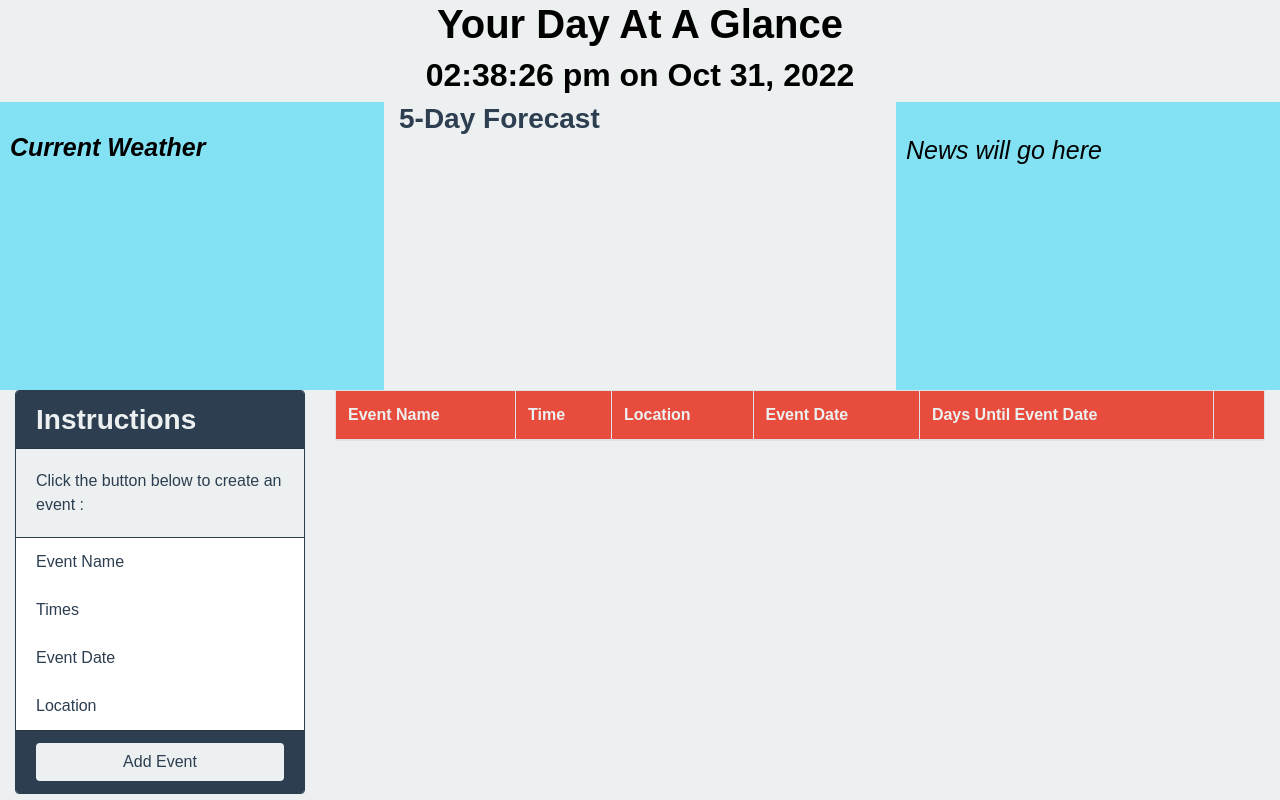
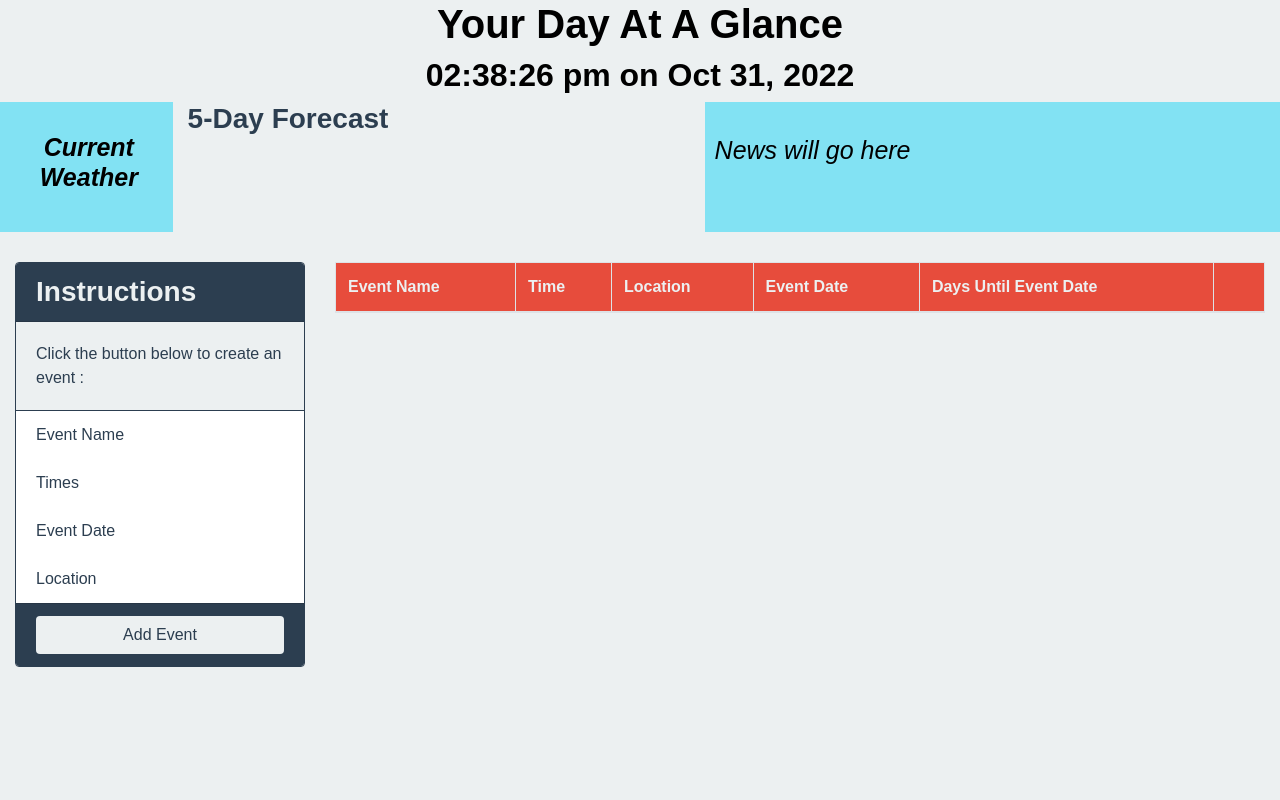
Before and after one commit to J-Howell-kc/Project_1_Repo, a plain HTML site: page index.html in a window 1280 px wide. Drawn offline with nearby package versions, Linux system fonts and the light colour scheme.

Commit message:
reshaping and margins

```diff
--- a/assets/css/style.css
+++ b/assets/css/style.css
@@ -1,22 +1,20 @@
 .container1 {
     display: inline-block;
-    width: 30%;
+    width: 15%;
     margin: 0px;
     background-color: #82e2f3;
-    padding-bottom: 170px;
   }
 
 .container2 {
     display: inline;
     float: right;
-    width: 30%;
-    margin: 0px;
+    width: 50%;
+    margin-left: 20px;
     background-color: #82e2f3;
-    padding-bottom: 170px;
   }
 
 #searchItem {
-    margin: 30px 20px 50px 25px;
+    margin: 30px 20px 0px 25px;
     font-size: 25px;
     text-align: center;
     font-style: italic;
@@ -117,8 +115,14 @@ h2 {
 
   .mainContainer {
     display: flex;
+    margin-bottom: 30px;
   }
 
   .sectionOne {
     max-width: 40%;
   }
+
+  .weatherCard {
+    text-align: center;
+    margin: auto;
+  }
--- a/index.html
+++ b/index.html
@@ -31,13 +31,8 @@
 
     <div class = "mainContainer">
       <div class="container1">
-        <div class="row">
           <h3 id="searchItem">Current Weather</h3>
-          <div class="row form-group form-block">
-            <div id="current-weather" class="card-body weatherCard"></div>
-          </div>
-         </div>
-        <div id="currentWeather"></div>
+          <div id="current-weather" class="card-body weatherCard"></div>
       </div>
 
       <section class = "sectionOne col-9">
```
